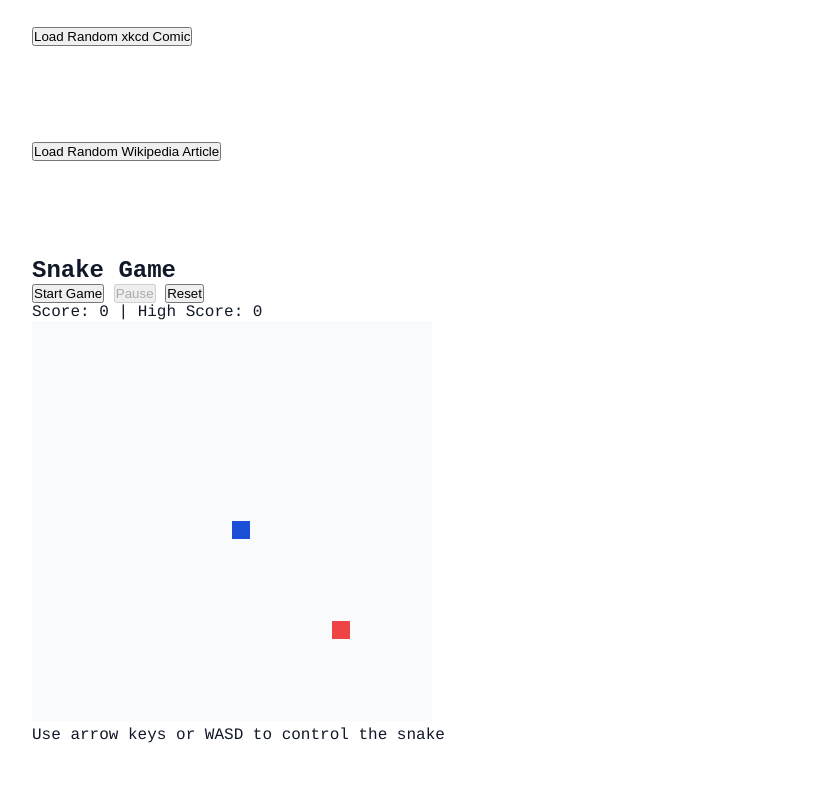
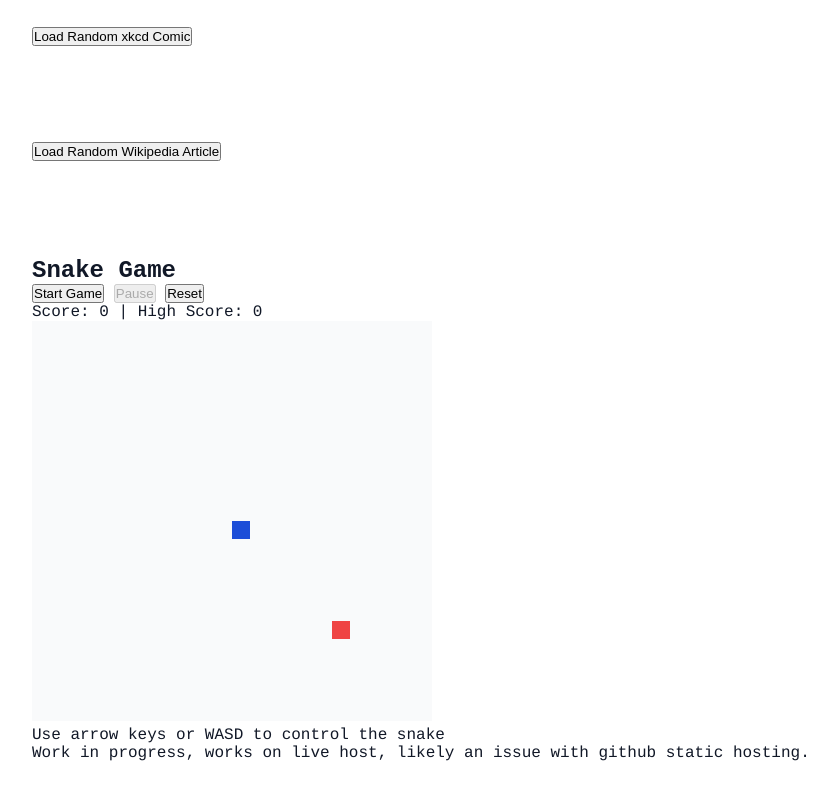
Before and after one commit to lucasLang0/lucasLang0.github.io, a plain HTML site: page index.html in a window 1280 px wide. Shown: the part 376-1176 px from the top of the page, without its empty margins (40-877 px from the left). Drawn offline with Linux system fonts and the light colour scheme.

Commit message:
snake error update

```diff
--- a/index.html
+++ b/index.html
@@ -64,6 +64,7 @@
             <canvas id="snakeCanvas" width="400" height="400"></canvas>
             <div id="game-instructions">
                 <p>Use arrow keys or WASD to control the snake</p>
+                <p>Work in progress, works on live host, likely an issue with github static hosting.</p>
             </div>
         </div>
     </section>
```
